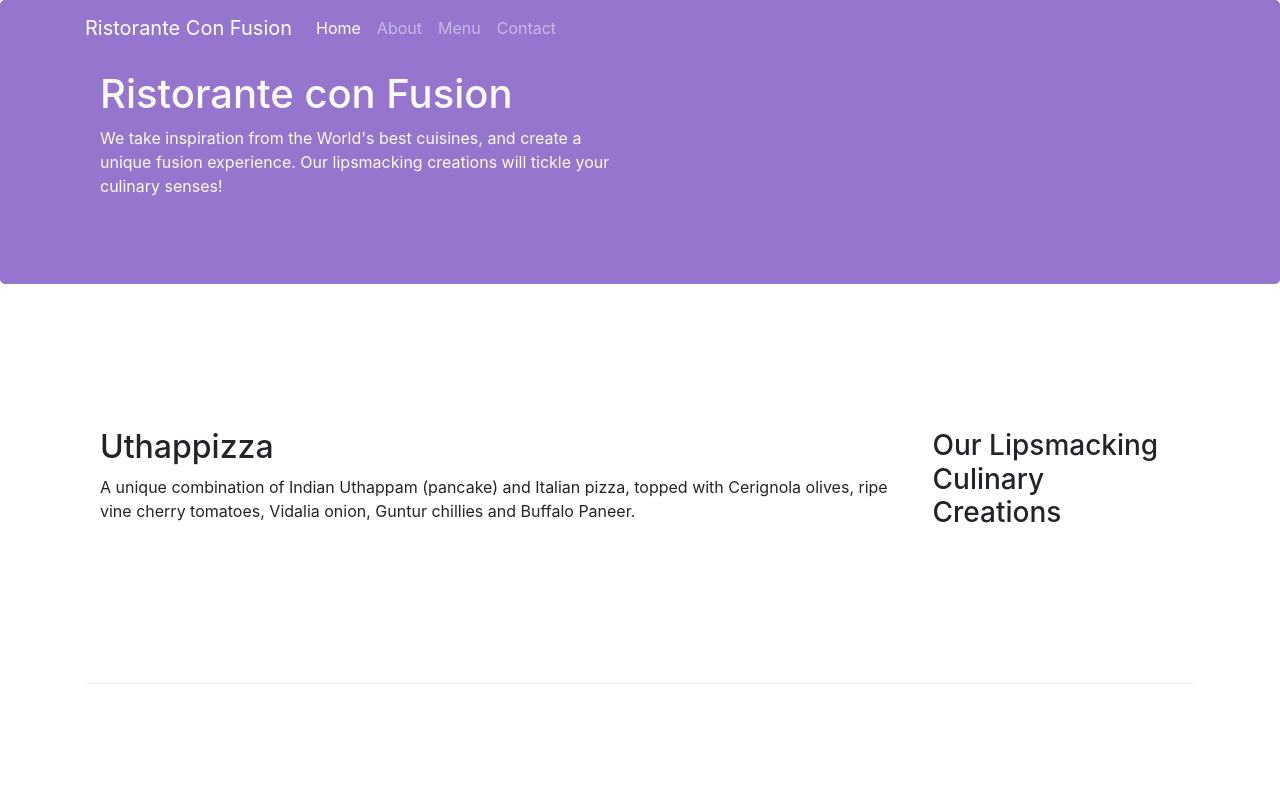
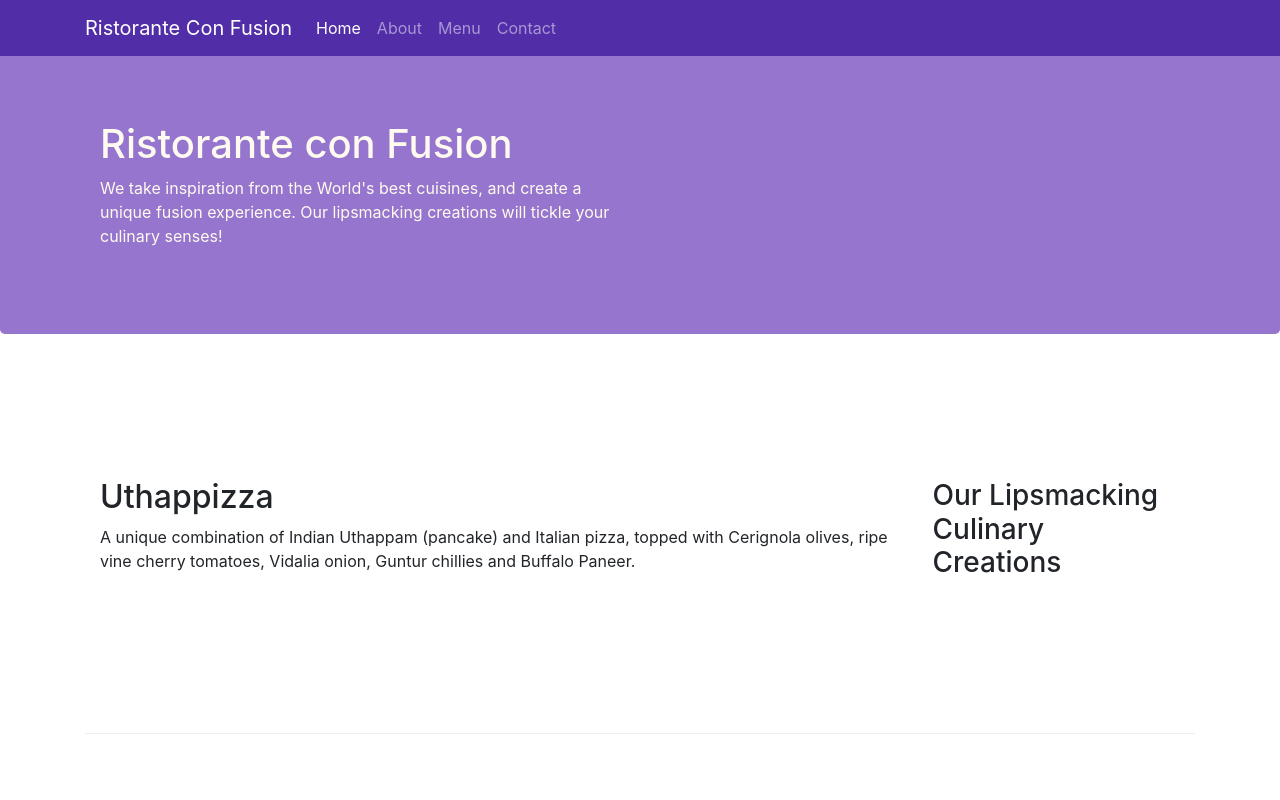
Before and after one commit to scott-sn/conFusion, a website: page index.html in a window 1280 px wide. Shown: the top 800 px of the page. Drawn offline with nearby package versions, Linux system fonts and the light colour scheme.

Commit message:
breeadcrumb and navbar

```diff
--- a/style.css
+++ b/style.css
@@ -28,3 +28,12 @@
     margin: 0px;
     color: #0f0f0f;
 }
+
+body {
+    padding: 50px 0px 0px 0px;
+    z-index: 0;
+}
+
+.navbar-dark {
+    background-color: #512DA8;
+}
```
